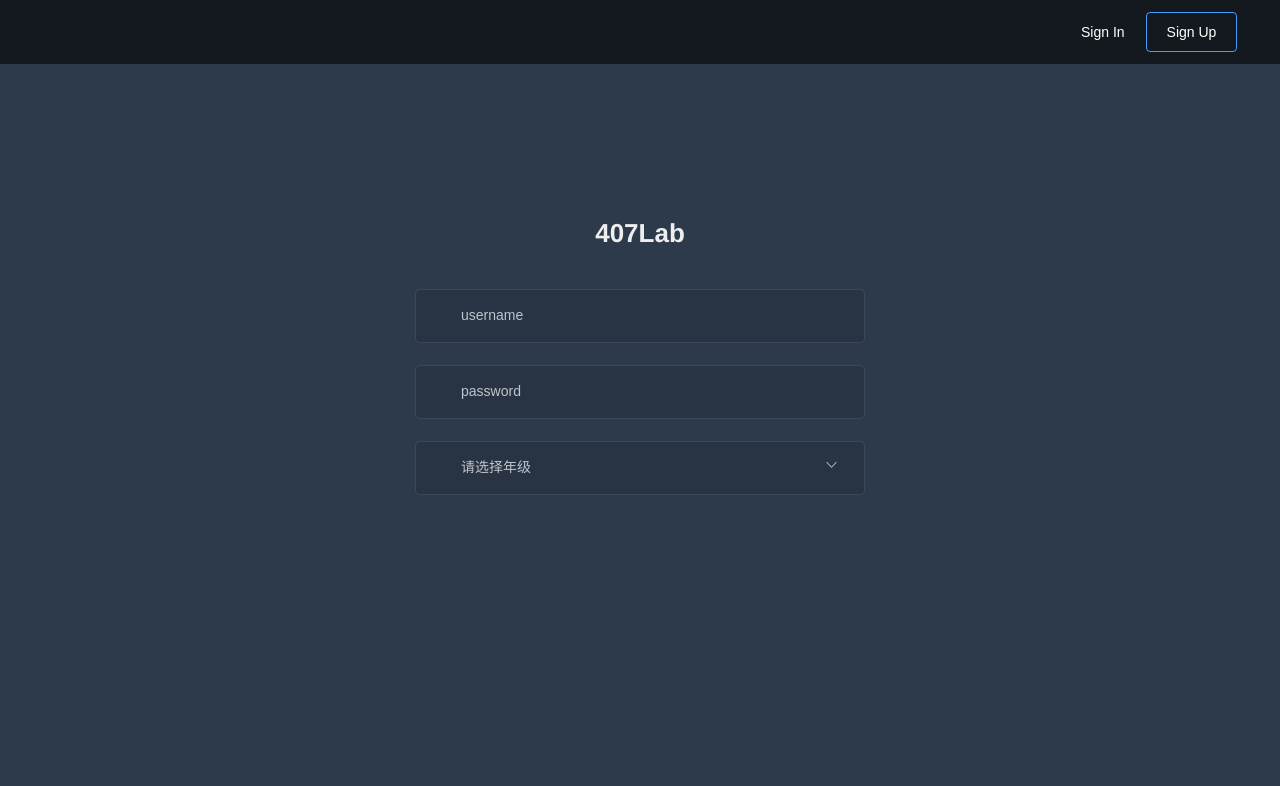
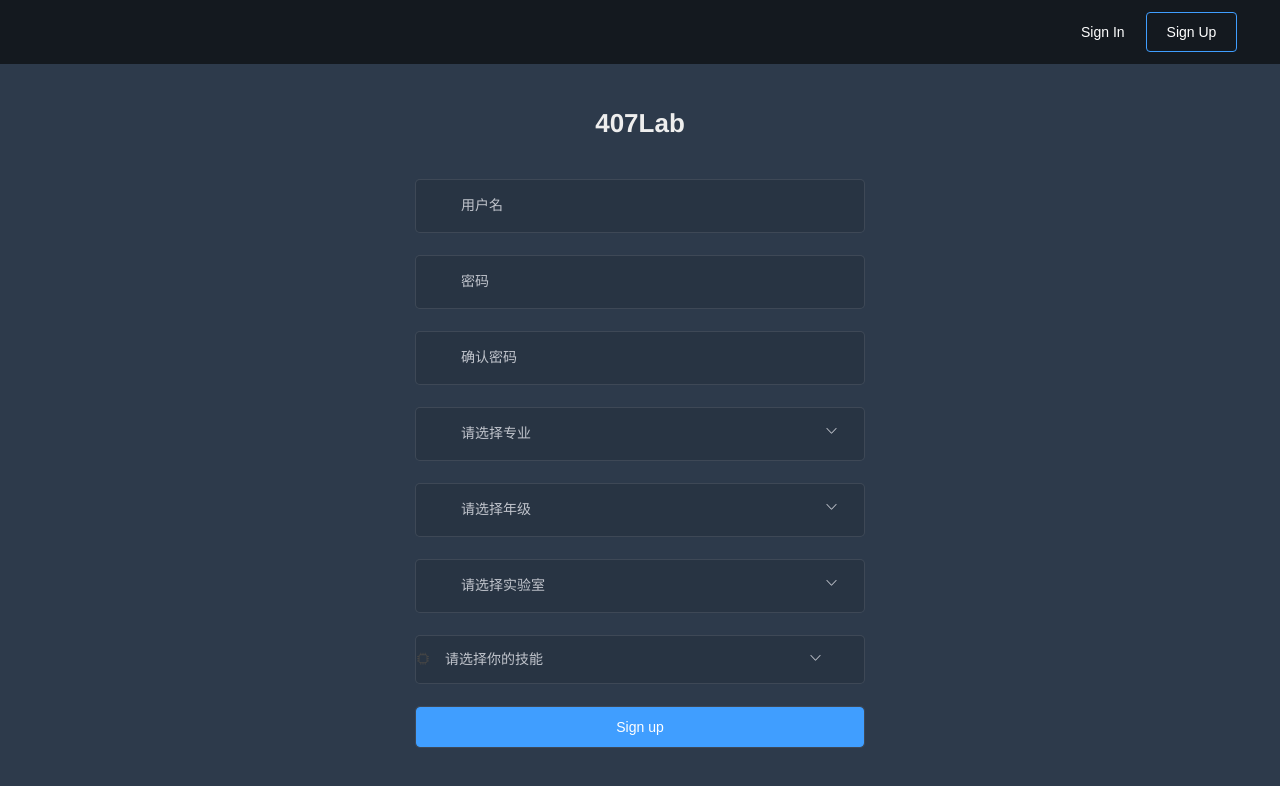
Before and after one commit to 407Lab/407_LabManageSys_webAdmin, a Vue app: page /#/login in a window 1280 px wide. Both pictures are taken after a click on the button "Sign Up". Shown: the top 786 px of the page. Built offline with nearby package versions, Linux system fonts and the light colour scheme.

Commit message:
登入更新

```diff
--- a/src/api/login.js
+++ b/src/api/login.js
@@ -25,3 +25,13 @@ export function logout() {
     method: 'post'
   })
 }
+
+export function register(params) {
+  return request({
+    url: '/user/register',
+    method: 'post',
+    data: {
+      ...params
+    }
+  })
+}
--- a/src/store/modules/user.js
+++ b/src/store/modules/user.js
@@ -1,4 +1,4 @@
-import { login, logout, getInfo } from '@/api/login'
+import { login, logout, getInfo, register } from '@/api/login'
 import { getToken, setToken, removeToken } from '@/utils/auth'
 
 const user = {
@@ -46,7 +46,21 @@ const user = {
           })
       })
     },
-
+    // 注册
+    Register({ commit }, userInfo) {
+      return new Promise((resolve, reject) => {
+        try {
+          register(userInfo).then(response => {
+            const data = response.data
+            console.log('register', response, data)
+            resolve(response)
+          })
+        } catch (error) {
+          console.log(error)
+          reject()
+        }
+      })
+    },
     // 获取用户信息
     GetInfo({ commit, state }) {
       return new Promise((resolve, reject) => {
--- a/src/utils/request.js
+++ b/src/utils/request.js
@@ -9,6 +9,7 @@ const service = axios.create({
   timeout: 5000 // 请求超时时间
 })
 
+// token过期的验证 ？？？
 // request拦截器
 service.interceptors.request.use(
   config => {
--- a/src/views/login/data.json
+++ b/src/views/login/data.json
@@ -1,5 +1,27 @@
 {
   "loginSpecialities": [
+    {
+      "value": "自动化",
+      "label": "自动化"
+    },
+    {
+      "value": "电子信息",
+      "label": "电子信息"
+    },
+    {
+      "value": "电气及其自动化",
+      "label": "电气及其自动化"
+    },
+    {
+      "value": "通信工程",
+      "label": "通信工程"
+    },
+    {
+      "value": "机械及其自动化",
+      "label": "机械及其自动化"
+    }
+  ],
+  "loginGrade": [
     {
       "value": "大一",
       "label": "大一"
@@ -16,5 +38,41 @@
       "value": "大四",
       "label": "大四"
     }
+  ],
+  "loginLab": [
+    {
+      "value": "407",
+      "label": "实验室407"
+    },
+    {
+      "value": "409",
+      "label": "实验室409"
+    },
+    {
+      "value": "411",
+      "label": "实验室411"
+    }
+  ],
+  "loginSkills": [
+    {
+      "value": "mcusoftware",
+      "label": "嵌入式软件"
+    },
+    {
+      "value": "websoftware",
+      "label": "web前端软件"
+    },
+    {
+      "value": "hardware",
+      "label": "硬件"
+    },
+    {
+      "value": "mechanic",
+      "label": "机械"
+    },
+    {
+      "value": "other",
+      "label": "其他"
+    }
   ]
 }
--- a/src/views/login/index.vue
+++ b/src/views/login/index.vue
@@ -72,35 +72,94 @@
         <span class="svg-container">
           <svg-icon icon-class="user" />
         </span>
-        <el-input v-model="signUpFprm.username"
+        <el-input v-model="signUpForm.username"
                   name="username"
                   type="text"
                   auto-complete="on"
-                  placeholder="username" />
+                  placeholder="用户名" />
       </el-form-item>
       <el-form-item prop="password">
         <span class="svg-container">
           <svg-icon icon-class="password" />
         </span>
 
-        <el-input v-model="signUpFprm.password"
+        <el-input v-model="signUpForm.password"
                   name="password"
-                  type="text"
+                  type="password"
                   auto-complete="on"
-                  placeholder="password" />
+                  placeholder="密码" />
+      </el-form-item>
+      <el-form-item prop="confirmpwd">
+        <span class="svg-container">
+          <svg-icon icon-class="password" />
+        </span>
+
+        <el-input v-model="signUpForm.confirmpwd"
+                  name="confirmpwd"
+                  type="password"
+                  auto-complete="on"
+                  placeholder="确认密码" />
       </el-form-item>
       <el-form-item prop="specialities">
         <span class="svg-container">
           <svg-icon icon-class="password" />
         </span>
-        <el-select v-model="signUpFprm.specialities"
+        <el-select v-model="signUpForm.specialities"
                    clearable
-                   placeholder="请选择年级">
+                   placeholder="请选择专业">
           <el-option v-for="item in dataJson.loginSpecialities"
                      :key="item.value"
                      :label="item.label"
                      :value="item.value" />
         </el-select>
+      </el-form-item>
+      <el-form-item prop="grade">
+        <span class="svg-container">
+          <svg-icon icon-class="password" />
+        </span>
+        <el-select v-model="signUpForm.grade"
+                   clearable
+                   placeholder="请选择年级">
+          <el-option v-for="item in dataJson.loginGrade"
+                     :key="item.value"
+                     :label="item.label"
+                     :value="item.value" />
+        </el-select>
+      </el-form-item>
+      <el-form-item prop="lab">
+        <span class="svg-container">
+          <svg-icon icon-class="password" />
+        </span>
+        <el-select v-model="signUpForm.lab"
+                   clearable
+                   placeholder="请选择实验室">
+          <el-option v-for="item in dataJson.loginLab"
+                     :key="item.value"
+                     :label="item.label"
+                     :value="item.value" />
+        </el-select>
+      </el-form-item>
+      <el-form-item prop="skills">
+        <!-- <span class="svg-container"> -->
+        <!-- <svg-icon icon-class="cpu" /> -->
+        <i class="el-icon-cpu" />
+        <!-- </span> -->
+        <el-select v-model="signUpForm.skills"
+                   clearable
+                   placeholder="请选择你的技能">
+          <el-option v-for="item in dataJson.loginSkills"
+                     :key="item.value"
+                     :label="item.label"
+                     :value="item.value" />
+        </el-select>
+      </el-form-item>
+      <el-form-item>
+        <el-button :loading="loading"
+                   type="primary"
+                   style="width:100%;"
+                   @click.native.prevent="handleSignUp">
+          Sign up
+        </el-button>
       </el-form-item>
     </el-form>
   </div>
@@ -141,14 +200,20 @@ export default {
         ],
         password: [{ required: true, trigger: "blur", validator: validatePass }]
       },
+      // el-表单注册验证规则
+      signUpRules: {
+        username: [],
+        password: [{ required: true, trigger: "blur", validator: validatePass }]
+      },
       // 注册表单数据
-      signUpFprm: {
+      signUpForm: {
         username: "",
         password: "",
+        confirmpwd: "", // 确认密码
         specialities: "", // 专业
         grade: "", // 年级
         lab: "",
-        skills: ""
+        skills: "" // 技能  -- 软件、硬件、
       },
       // 加载状态标志
       loading: false,
@@ -216,6 +281,23 @@ export default {
           return false;
         }
       });
+    },
+    /**
+     * @description 注册按键事件
+     */
+    handleSignUp() {
+      this.loading = true;
+      // 验证 --> 拼装请求参数并请求 --> 提示注册返回消息
+      console.log("注册！！", this.signUpForm);
+      this.$store
+        .dispatch("Register", this.signUpForm)
+        .then(res => {
+          console.log("注册的数据", res);
+          this.loading = false;
+        })
+        .catch(() => {
+          this.loading = false;
+        });
     }
   }
 };
@@ -279,7 +361,7 @@ $light_gray: #eee;
     width: 520px;
     max-width: 100%;
     padding: 35px 35px 15px 35px;
-    margin: 120px auto;
+    margin: 80px auto;
   }
   .tips {
     font-size: 14px;
@@ -334,7 +416,7 @@ $light_gray: #eee;
     width: 520px;
     max-width: 100%;
     padding: 35px 35px 15px 35px;
-    margin: 120px auto;
+    margin: 10px auto;
   }
 }
 </style>
```
